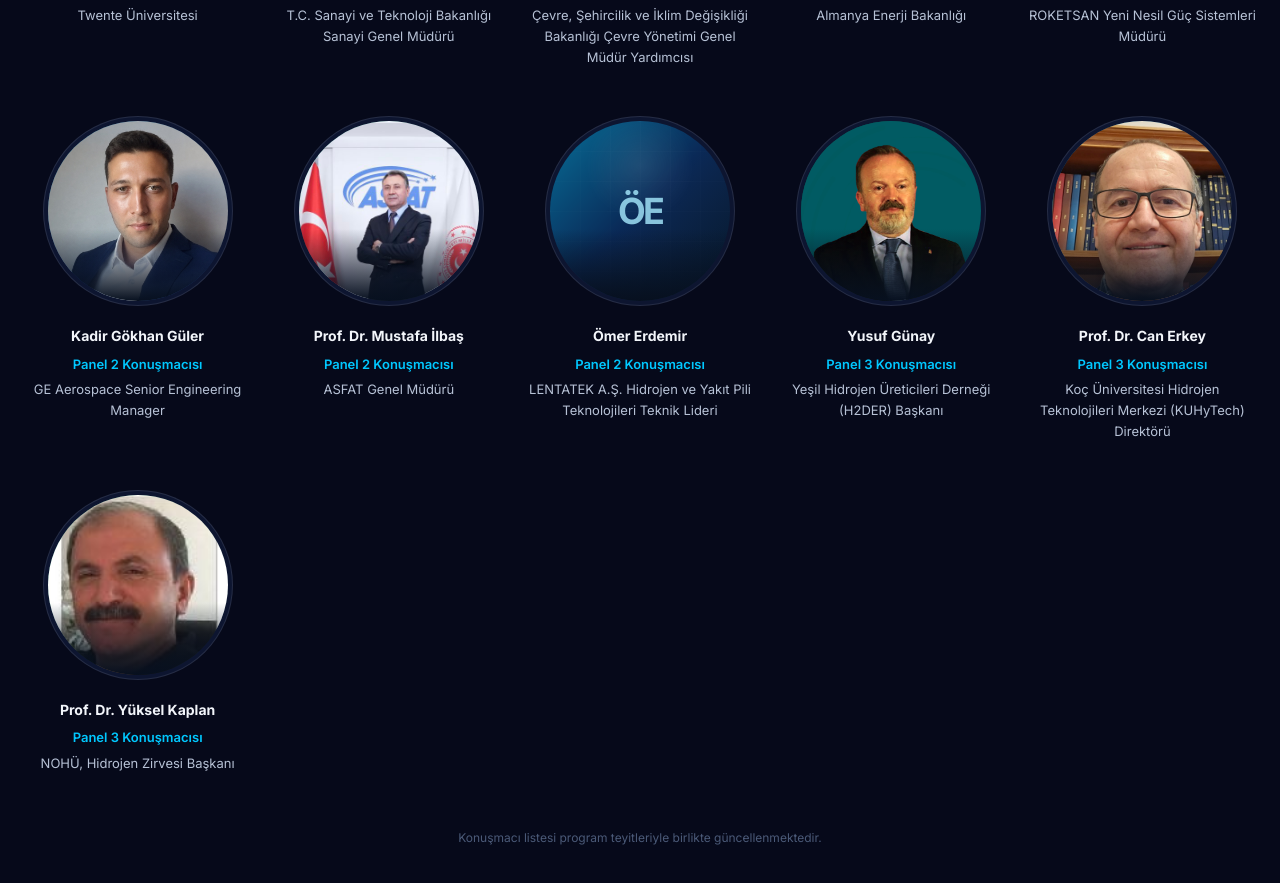
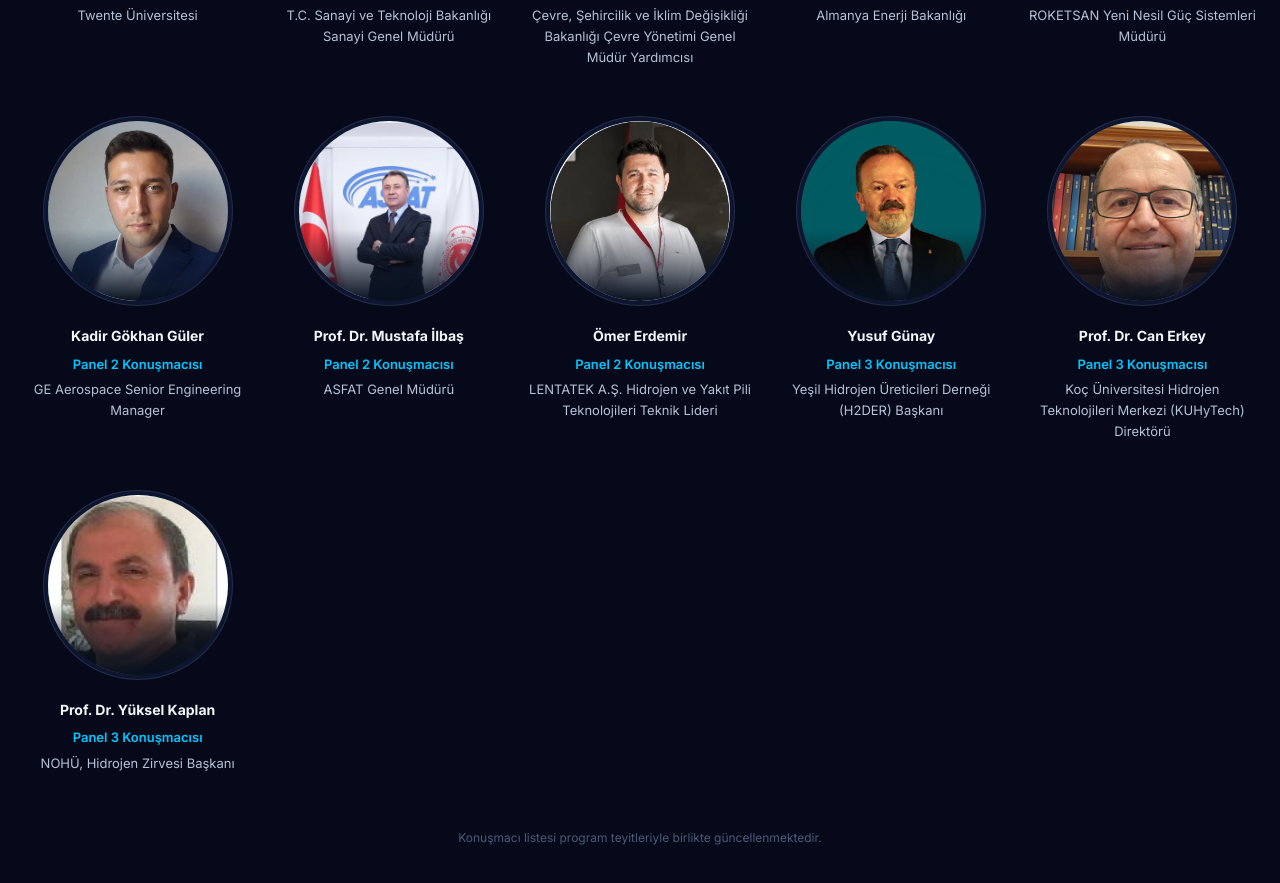
Before and after one commit to turkesdedeci/h2zirve, a Next.js app: page / in a window 1280 px wide. Shown: the part 4648-5531 px from the top of the page. Built offline with nearby package versions, Linux system fonts and the light colour scheme.

Commit message:
add Omer Erdemir speaker photo

```diff
--- a/src/components/Speakers.tsx
+++ b/src/components/Speakers.tsx
@@ -113,6 +113,7 @@ const speakers: Speaker[] = [
     role: "Panel 2 Konuşmacısı",
     affiliation: "LENTATEK A.Ş. Hidrojen ve Yakıt Pili Teknolojileri Teknik Lideri",
     initials: "ÖE",
+    photo: "/speakers/omer-erdemir.png",
   },
   {
     name: "Yusuf Günay",
```
Also changed, not shown: public/speakers/omer-erdemir.png (added).
